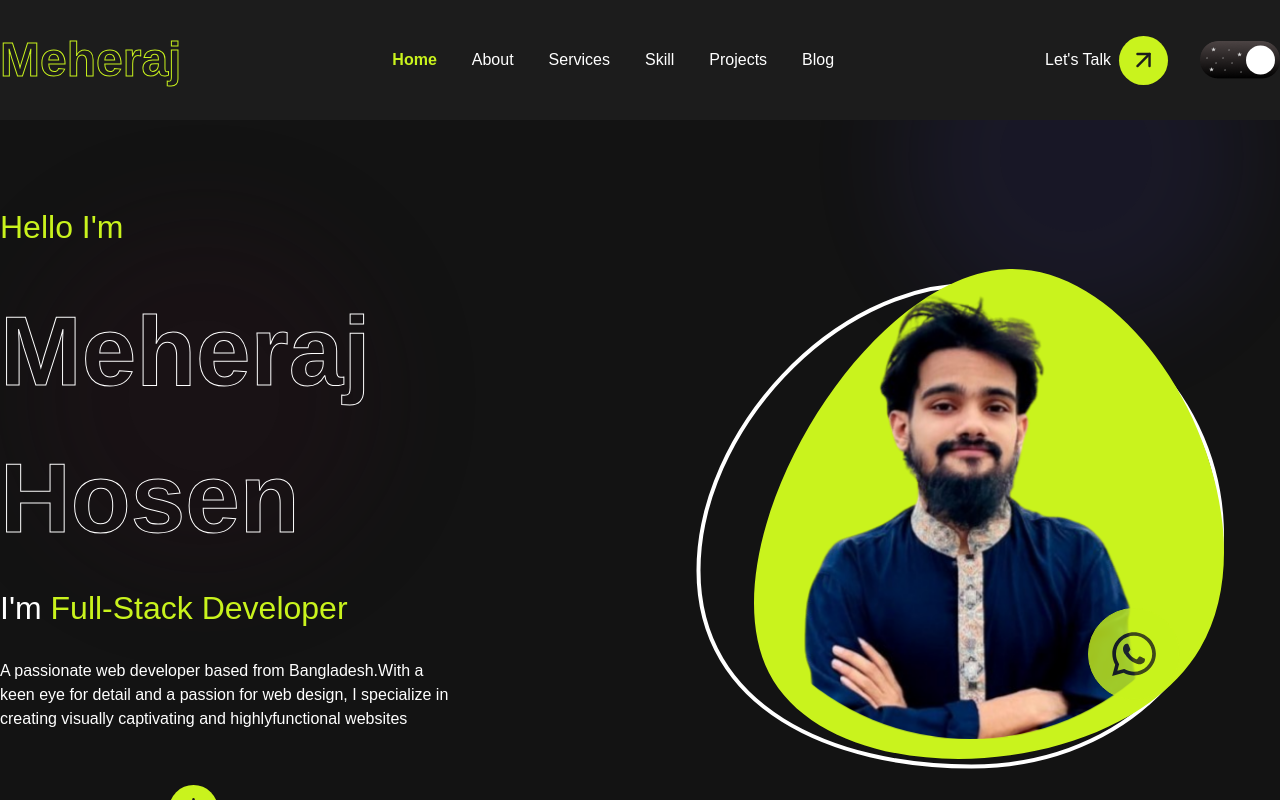
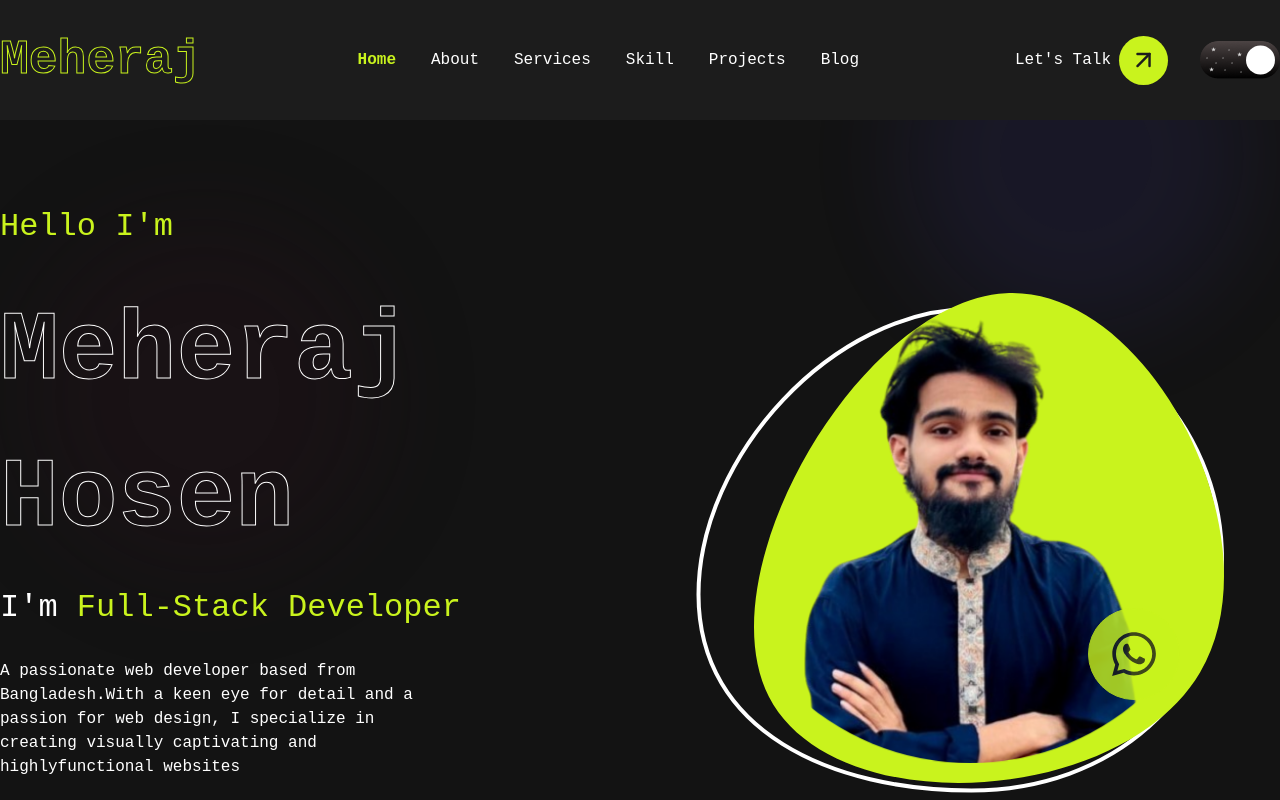
Before and after one commit to meheraj786/portfolio-with-react-tailwind, a React (Vite) app: page / in a window 1280 px wide. Shown: the top 800 px of the page. Built offline with nearby package versions, Linux system fonts and the light colour scheme.

Commit message:
font add

```diff
--- a/src/index.css
+++ b/src/index.css
@@ -3,7 +3,8 @@
 @source "../.flowbite-react/class-list.json";
 @custom-variant dark (&:where(.dark, .dark *));
 
-@import url('https://fonts.googleapis.com/css2?family=Audiowide&family=Lexend:wght@100..900&family=Poppins:ital,wght@0,100;0,200;0,300;0,400;0,500;0,600;0,700;0,800;0,900;1,100;1,200;1,300;1,400;1,500;1,600;1,700;1,800;1,900&display=swap');
+
+@import url('https://fonts.googleapis.com/css2?family=Fira+Code:wght@300..700&family=JetBrains+Mono:ital,wght@0,100..800;1,100..800&display=swap');
 @import url('https://fonts.googleapis.com/css2?family=Orbitron:wght@500;700&display=swap');
 
 
@@ -20,8 +21,8 @@
   --text-subheading-sm: 22px;
   --text-body: 16px;
   --text-body-sm: 14px;
-  --font-primary: 'Lexend', sans-serif;
-  --font-secondary: 'Poppins', sans-serif;
+  --font-primary: "JetBrains Mono", monospace;
+  --font-secondary: "Fira Code", monospace;
   --font-counter: 'Orbitron', 'sans-serif';
   --color-html: #DD4B25;
   --color-h1: #ffffff;
```
